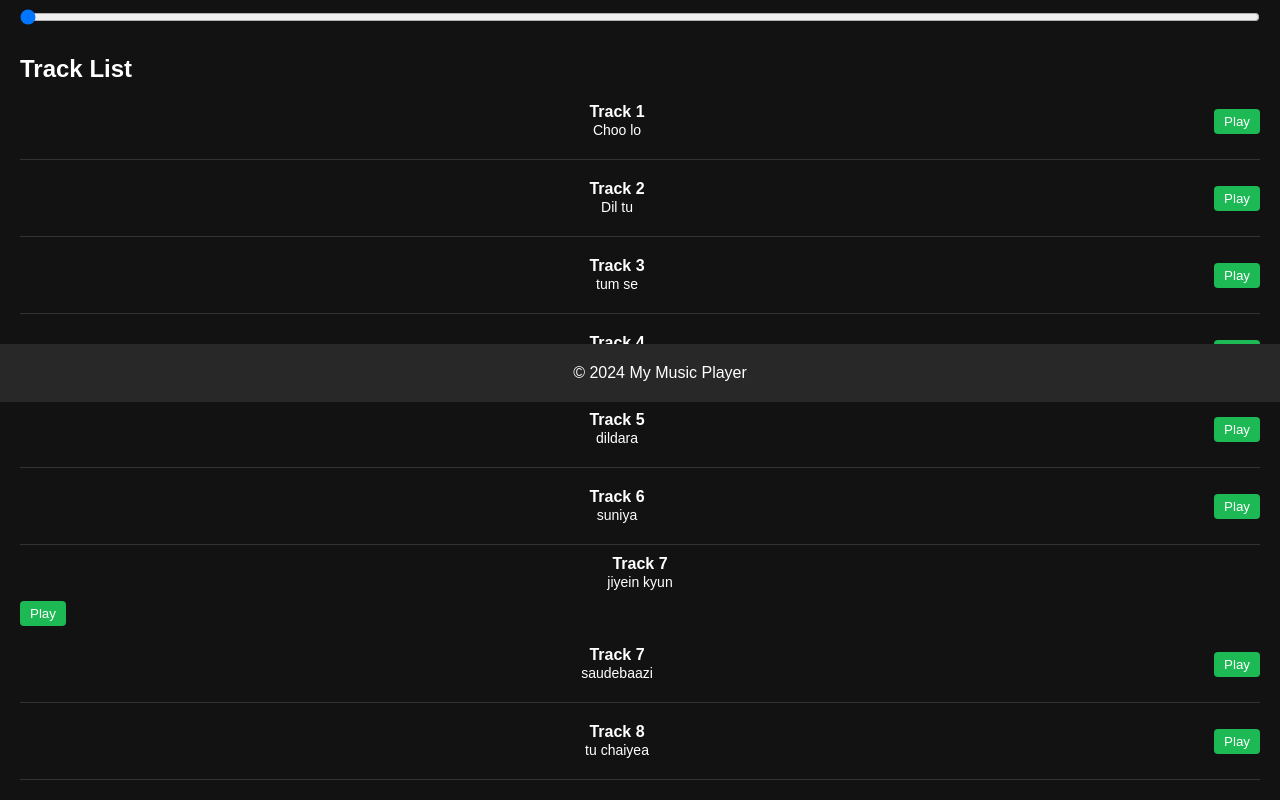
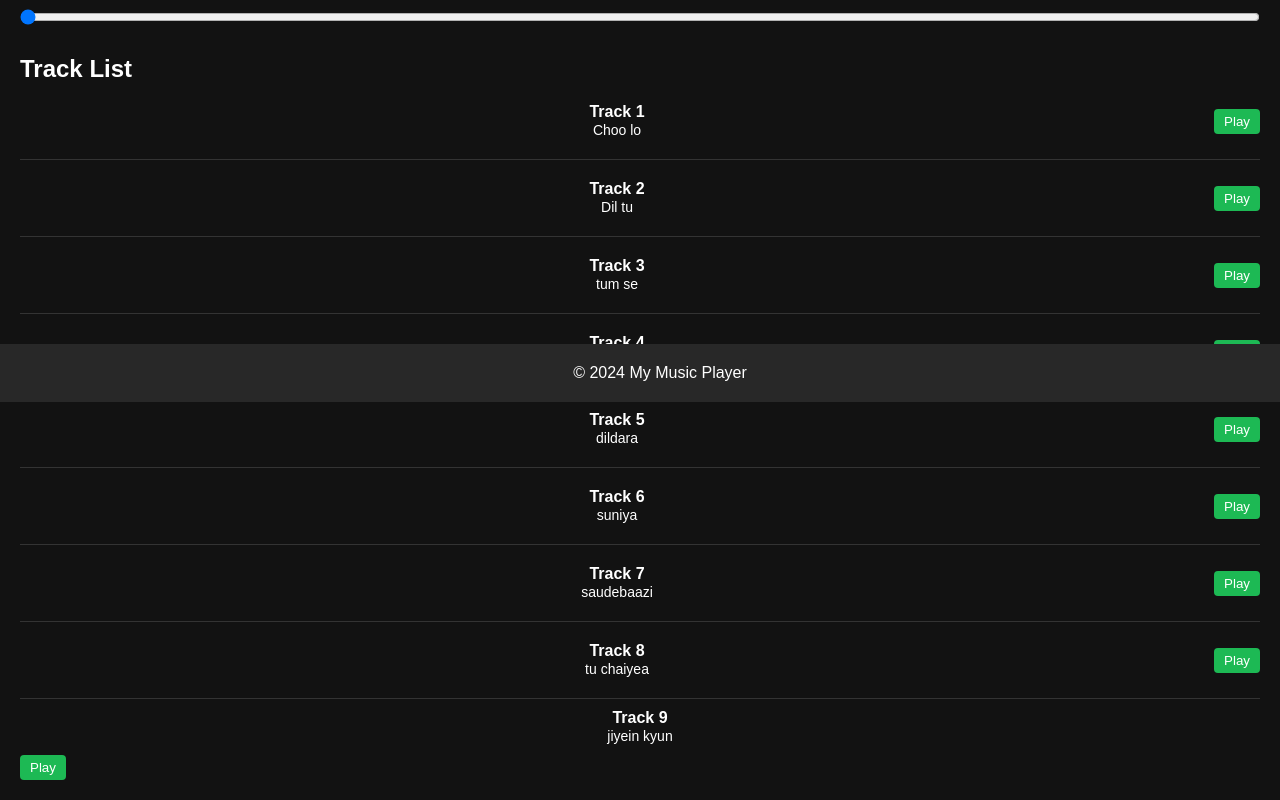
Before and after one commit to snehalrathod9423/My-music, a plain HTML site: page index.html in a window 1280 px wide. Shown: the part 398-1198 px from the top of the page. Drawn offline with Linux system fonts and the light colour scheme.

Commit message:
Update index.html

```diff
--- a/index.html
+++ b/index.html
@@ -76,14 +76,6 @@
                     <span class="track-artist">suniya</span>
                 </div>
                  <button class="track-play-btn" data-src="music/suniya" data-title="Track 6" data-artist="suniya">Play</button>
-            </li>
-                 <div class="track-info">
-                    <span class="track-name">Track 7</span>
-                    <span class="track-artist">jiyein kyun</span>
-                </div>
-                <button class="track-play-btn" data-src="music/jiyein kyun 128kbps" data-title="Track 6" data-artist="jiyein kyun">Play</button>
-            </li>
-
             <li>
                 <div class="track-info">
                     <span class="track-name">Track 7</span>
@@ -100,6 +92,13 @@
                 </div>
                 <button class="track-play-btn" data-src="music/tu chaiyea" data-title="Track 8" data-artist="tu chaiyea">Play</button>
             </li>
+              </li>
+                 <div class="track-info">
+                    <span class="track-name">Track 9</span>
+                    <span class="track-artist">jiyein kyun</span>
+                </div>
+                <button class="track-play-btn" data-src="music/jiyein kyun 128kbps" data-title="Track 9" data-artist="jiyein kyun">Play</button>
+            </li>
         </section>
     </main>
 
```
